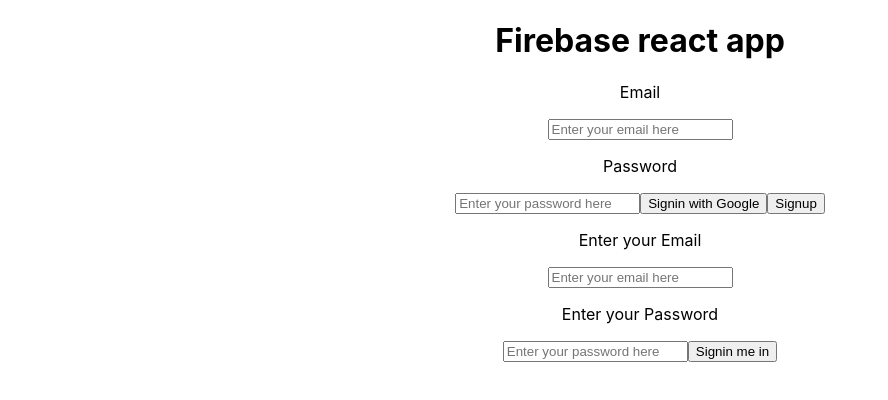
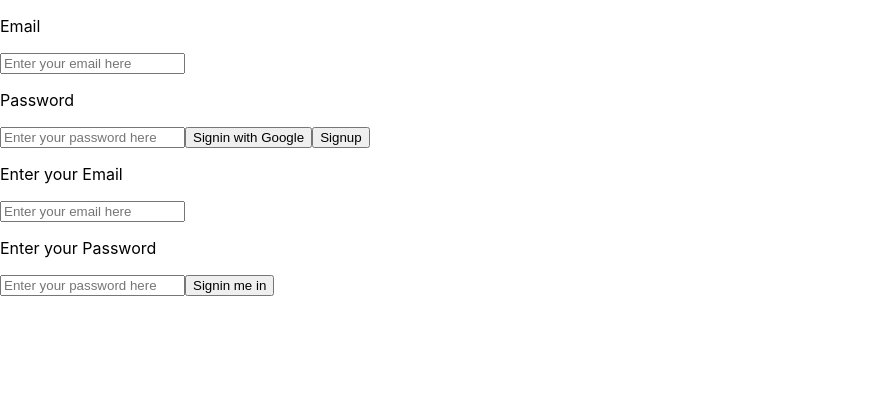
Before and after one commit to Ujala-355/Firebase_react_App, a React (Create React App) app: page / in a window 1280 px wide. Shown: the top 400 px of the page, without its empty margins (0-888 px from the left). Built offline with nearby package versions, Linux system fonts and the light colour scheme; no server answers.

Commit message:
Logout Done

```diff
--- a/src/App.js
+++ b/src/App.js
@@ -1,5 +1,5 @@
 import {useEffect,useState} from "react";
-import {getAuth,onAuthStateChanged} from "firebase/auth";
+import {getAuth,onAuthStateChanged,signOut} from "firebase/auth";
 import {app} from "./firebase";
 import './App.css';
 import SignupPage from "./page/Signup";
@@ -19,12 +19,21 @@
                 setUser(null);
             }
         })
-    },[])
+    },[]);
+    if (user===null){
+        return(
+            <>
+                <SignupPage/>
+                <SigninPage/>
+            </>
+        )
+    }
   return (
     <div className="App">
-        <h1>Firebase react app</h1>
-        <SignupPage/>
-        <SigninPage/>
+        <h1>you are already login</h1>
+        <h1>{useEffect.email}</h1>
+        <button onClick={()=>signOut(auth)}>Logout</button>
+
     </div>
   );
 }
```
